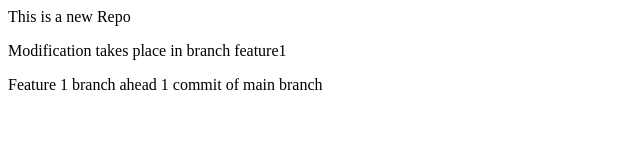
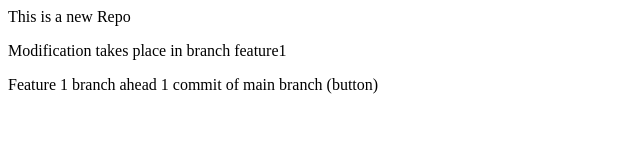
Before and after one commit to ShahMuhammad151/localRepo, a plain HTML site: page index.html in a window 1280 px wide. Shown: the full height of the page, 0-640 px from the left. Drawn offline with Linux system fonts and the light colour scheme.

```diff
--- a/index.html
+++ b/index.html
@@ -1,4 +1,4 @@
 <p>This is a new Repo</p>
 <p>Modification takes place in branch feature1</p>
 
-<p>Feature 1 branch ahead 1 commit of main branch</p>
+<p>Feature 1 branch ahead 1 commit of main branch (button)</p>
```
